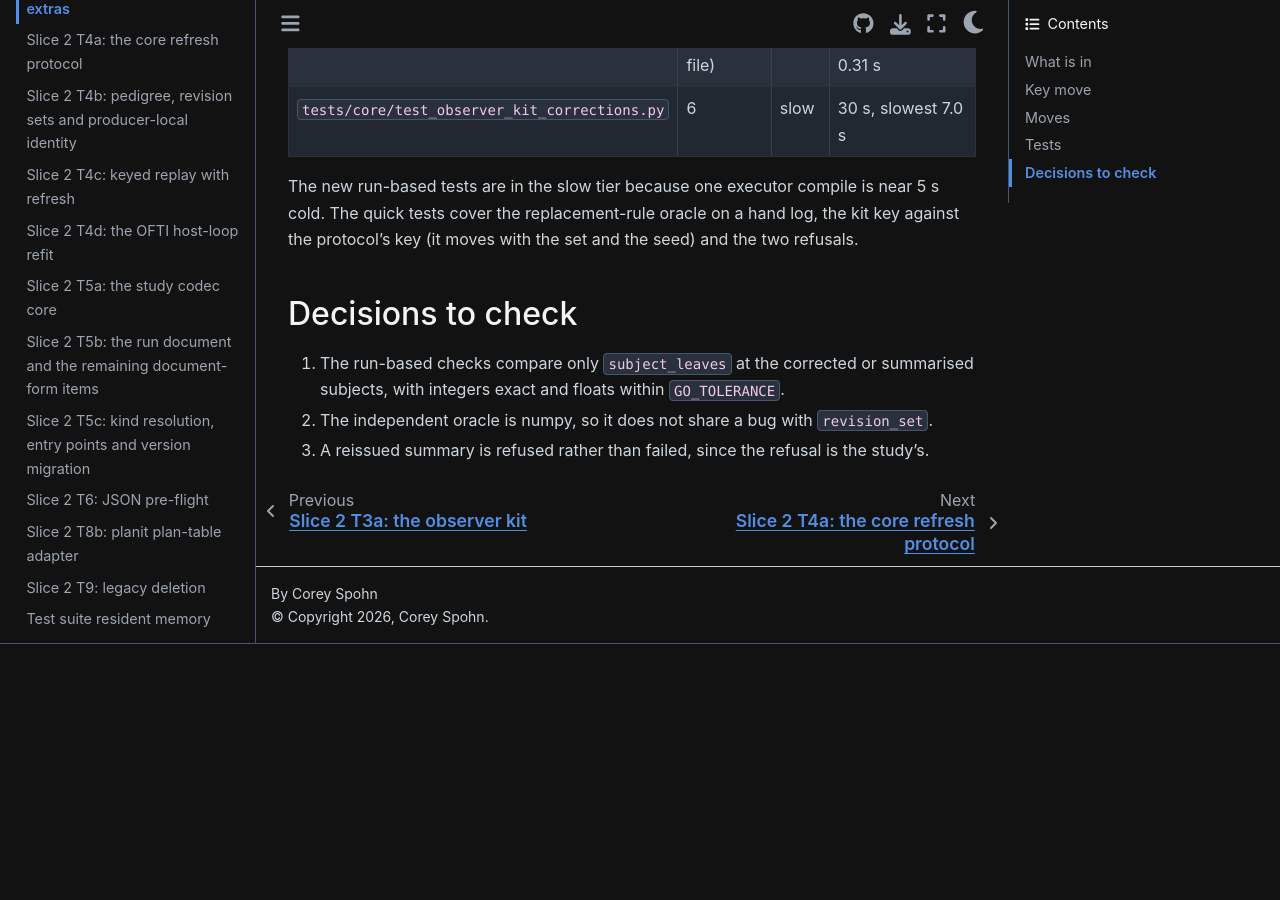
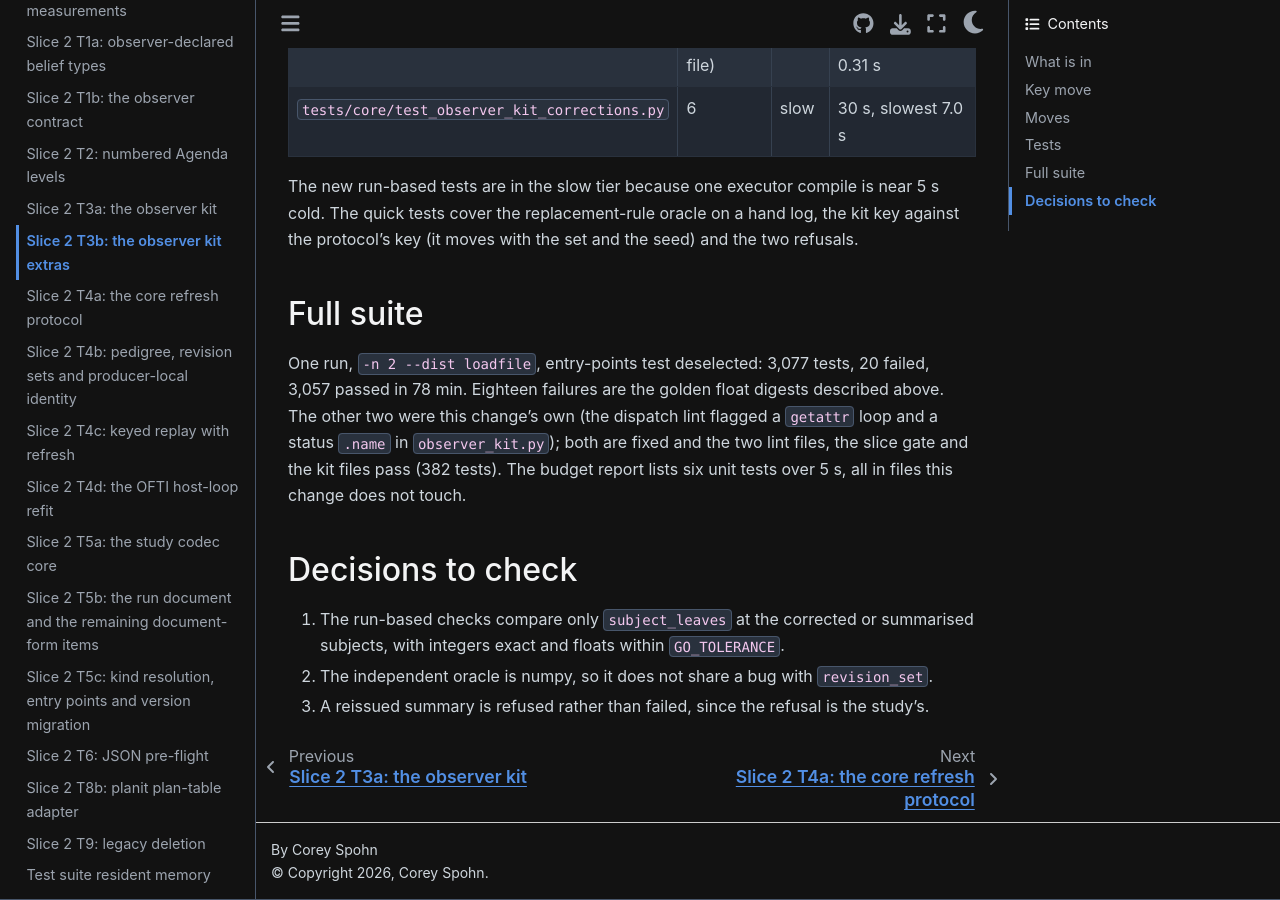
Before and after one commit to CoreySpohn/spaceodyssey, a Sphinx documentation site: the page built from docs/changes/slice-2-t3b.md, in a window 1280 px wide and 900 px high, scrolled down 1429 px. Built offline with Sphinx 7.4.7 and the Sphinx Book theme 1.1.4, drawn with Linux system fonts in a browser that asks for light colours; pages that are not in the unit, such as notebooks, are missing from menus; before the commit the page ends 2073 px from its top, so only the background shows below that.

Commit message:
docs(changes): T3b full-suite result

```diff
--- a/docs/changes/slice-2-t3b.md
+++ b/docs/changes/slice-2-t3b.md
@@ -55,6 +55,15 @@ The new run-based tests are in the slow tier because one executor compile is nea
 cold. The quick tests cover the replacement-rule oracle on a hand log, the kit key
 against the protocol's key (it moves with the set and the seed) and the two refusals.
 
+## Full suite
+
+One run, `-n 2 --dist loadfile`, entry-points test deselected: 3,077 tests, 20 failed,
+3,057 passed in 78 min. Eighteen failures are the golden float digests described above.
+The other two were this change's own (the dispatch lint flagged a `getattr` loop and a
+status `.name` in `observer_kit.py`); both are fixed and the two lint files, the slice
+gate and the kit files pass (382 tests). The budget report lists six unit tests over 5 s,
+all in files this change does not touch.
+
 ## Decisions to check
 
 1. The run-based checks compare only `subject_leaves` at the corrected or summarised
```
